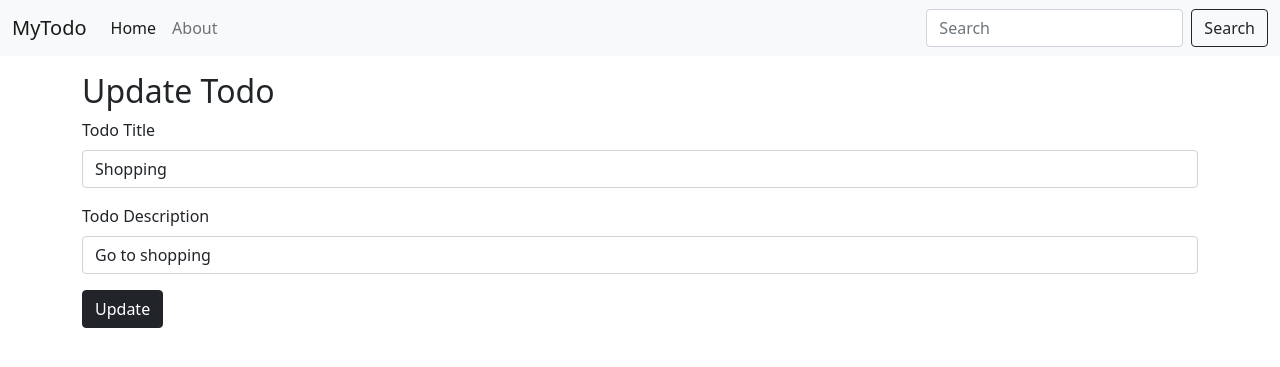
After one commit to Heena164/Todo_Flask, a Flask app: page /update/1 in a window 1280 px wide. The commit adds this page. Shown: the top 367 px of the page. Run offline with Flask 3, Linux system fonts and the light colour scheme; data comes from the database, SQL or seed files in the repository; both versions use the stored data as it was after the commit.

Commit message:
Todo list

```diff
--- a/app.py
+++ b/app.py
@@ -2,20 +2,16 @@ from flask import Flask, render_template, request, redirect
 from flask_sqlalchemy import SQLAlchemy
 from datetime import datetime
 
-# db = SQLAlchemy()
 app = Flask(__name__)
 app.config['SQLALCHEMY_DATABASE_URI'] = "sqlite:///todo.db"
-app.config['SQLAlCHEMY_TRACK_MODIFICATIONS'] = False
+app.config['SQLALCHEMY_TRACK_MODIFICATIONS'] = False
 db = SQLAlchemy(app)
-
-
 
 class Todo(db.Model):
     sno = db.Column(db.Integer, primary_key=True)
-    title = db.Column(db.String(200), nullable = False)
-    desc = db.Column(db.String(500), nullable = False)
+    title = db.Column(db.String(200), nullable=False)
+    desc = db.Column(db.String(500), nullable=False)
     date_created = db.Column(db.DateTime, default=datetime.utcnow)
-
 
     def __repr__(self) -> str:
         return f"{self.sno} - {self.title}"
@@ -32,13 +28,26 @@ def hello_world():
     allTodo = Todo.query.all()
     return render_template('index.html', allTodo=allTodo)
 
-
-
-@app.route('/update')
-def update():
+@app.route('/show')
+def products():
     allTodo = Todo.query.all()
     print(allTodo)
-    return 'this is a product page'
+    return 'this is products page'
+
+@app.route('/update/<int:sno>', methods=['GET', 'POST'])
+def update(sno):
+    if request.method=='POST':
+        title = request.form['title']
+        desc = request.form['desc']
+        todo = Todo.query.filter_by(sno=sno).first()
+        todo.title = title
+        todo.desc = desc
+        db.session.add(todo)
+        db.session.commit()
+        return redirect("/")
+
+    todo = Todo.query.filter_by(sno=sno).first()
+    return render_template('update.html', todo=todo)
 
 @app.route('/delete/<int:sno>')
 def delete(sno):
@@ -47,8 +56,10 @@ def delete(sno):
     db.session.commit()
     return redirect("/")
 
-with app.app_context():
-    db.create_all()
+@app.route('/about')
+def about():
+    return render_template('about.html')
+
 
 if __name__ == "__main__":
     app.run(debug=True, port=8000)
--- /dev/null
+++ b/templates/base.html
@@ -0,0 +1,49 @@
+<!doctype html>
+<html lang="en">
+
+<head>
+    <!-- Required meta tags -->
+    <meta charset="utf-8">
+    <meta name="viewport" content="width=device-width, initial-scale=1">
+
+    <!-- Bootstrap CSS -->
+    <link href="https://cdn.jsdelivr.net/npm/bootstrap@5.0.0-beta2/dist/css/bootstrap.min.css" rel="stylesheet"
+        integrity="sha384-BmbxuPwQa2lc/FVzBcNJ7UAyJxM6wuqIj61tLrc4wSX0szH/Ev+nYRRuWlolflfl" crossorigin="anonymous">
+    <link rel="stylesheet" href="{{ url_for('static', filename='css/style.css') }}">
+    <script src="{{ url_for('static', filename='js/test.js') }}"></script>
+    <title> {% block title %} {% endblock title %} - MyTodo</title>
+</head>
+
+<body>
+    <nav class="navbar navbar-expand-lg navbar-light bg-light">
+        <div class="container-fluid">
+            <a class="navbar-brand" href="/">MyTodo</a>
+            <button class="navbar-toggler" type="button" data-bs-toggle="collapse"
+                data-bs-target="#navbarSupportedContent" aria-controls="navbarSupportedContent" aria-expanded="false"
+                aria-label="Toggle navigation">
+                <span class="navbar-toggler-icon"></span>
+            </button>
+            <div class="collapse navbar-collapse" id="navbarSupportedContent">
+                <ul class="navbar-nav me-auto mb-2 mb-lg-0">
+                    <li class="nav-item">
+                        <a class="nav-link active" aria-current="page" href="#">Home</a>
+                    </li>
+                    <li class="nav-item">
+                        <a class="nav-link" href="/about">About</a>
+                    </li>
+
+
+                </ul>
+                <form class="d-flex">
+                    <input class="form-control me-2" type="search" placeholder="Search" aria-label="Search">
+                    <button class="btn btn-outline-dark" type="submit">Search</button>
+                </form>
+            </div>
+        </div>
+    </nav>
+    {% block body %}
+
+    {% endblock body %}
+</body>
+
+</html>
--- /dev/null
+++ b/templates/update.html
@@ -0,0 +1,35 @@
+{% extends 'base.html' %}
+{% block title %} Home{% endblock title %}
+{% block body %}
+
+<div class="container my-3">
+    <h2>Update Todo</h2>
+    <form action="/update/{{todo.sno}}" method="POST">
+        <div class="mb-3">
+            <label for="title" class="form-label">Todo Title</label>
+            <input type="text" class="form-control" name="title" id="title" value="{{todo.title}}"
+                aria-describedby="emailHelp">
+        </div>
+        <div class="mb-3">
+            <label for="desc" class="form-label">Todo Description</label>
+            <input type="text" class="form-control" value="{{todo.desc}}" name="desc" id="desc">
+        </div>
+
+        <button type="submit" class="btn btn-dark">Update</button>
+    </form>
+</div>
+
+<!-- Optional JavaScript; choose one of the two! -->
+
+<!-- Option 1: Bootstrap Bundle with Popper -->
+<script src="https://cdn.jsdelivr.net/npm/bootstrap@5.0.0-beta2/dist/js/bootstrap.bundle.min.js"
+    integrity="sha384-b5kHyXgcpbZJO/tY9Ul7kGkf1S0CWuKcCD38l8YkeH8z8QjE0GmW1gYU5S9FOnJ0"
+    crossorigin="anonymous"></script>
+
+<!-- Option 2: Separate Popper and Bootstrap JS -->
+<!--
+    <script src="https://cdn.jsdelivr.net/npm/@popperjs/core@2.6.0/dist/umd/popper.min.js" integrity="sha384-KsvD1yqQ1/1+IA7gi3P0tyJcT3vR+NdBTt13hSJ2lnve8agRGXTTyNaBYmCR/Nwi" crossorigin="anonymous"></script>
+    <script src="https://cdn.jsdelivr.net/npm/bootstrap@5.0.0-beta2/dist/js/bootstrap.min.js" integrity="sha384-nsg8ua9HAw1y0W1btsyWgBklPnCUAFLuTMS2G72MMONqmOymq585AcH49TLBQObG" crossorigin="anonymous"></script>
+    -->
+
+{% endblock body %}
```
Also changed, not shown: templates/about.html (added, +20 -0 lines), templates/index.html (+24 -81 lines), instance/todo.db.
